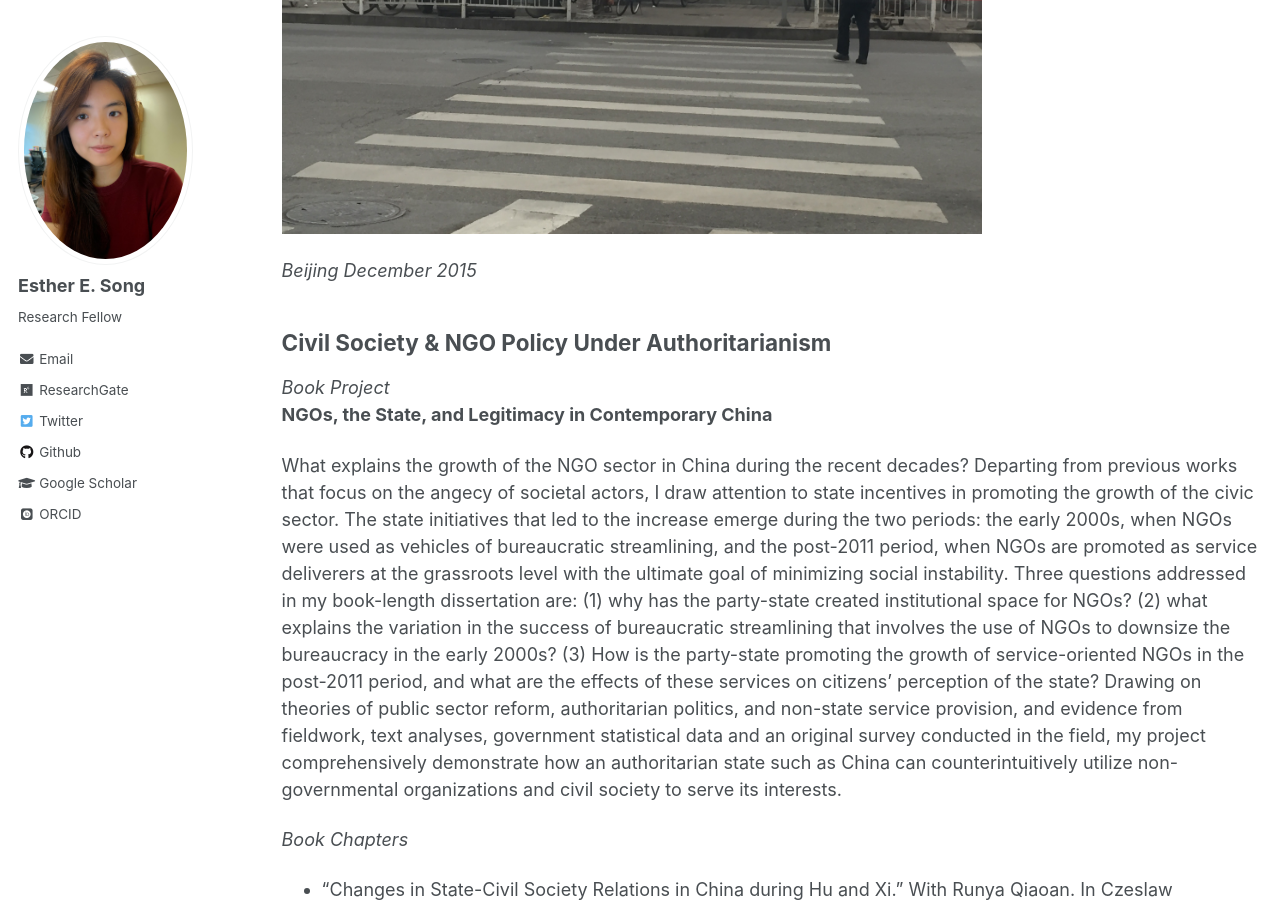
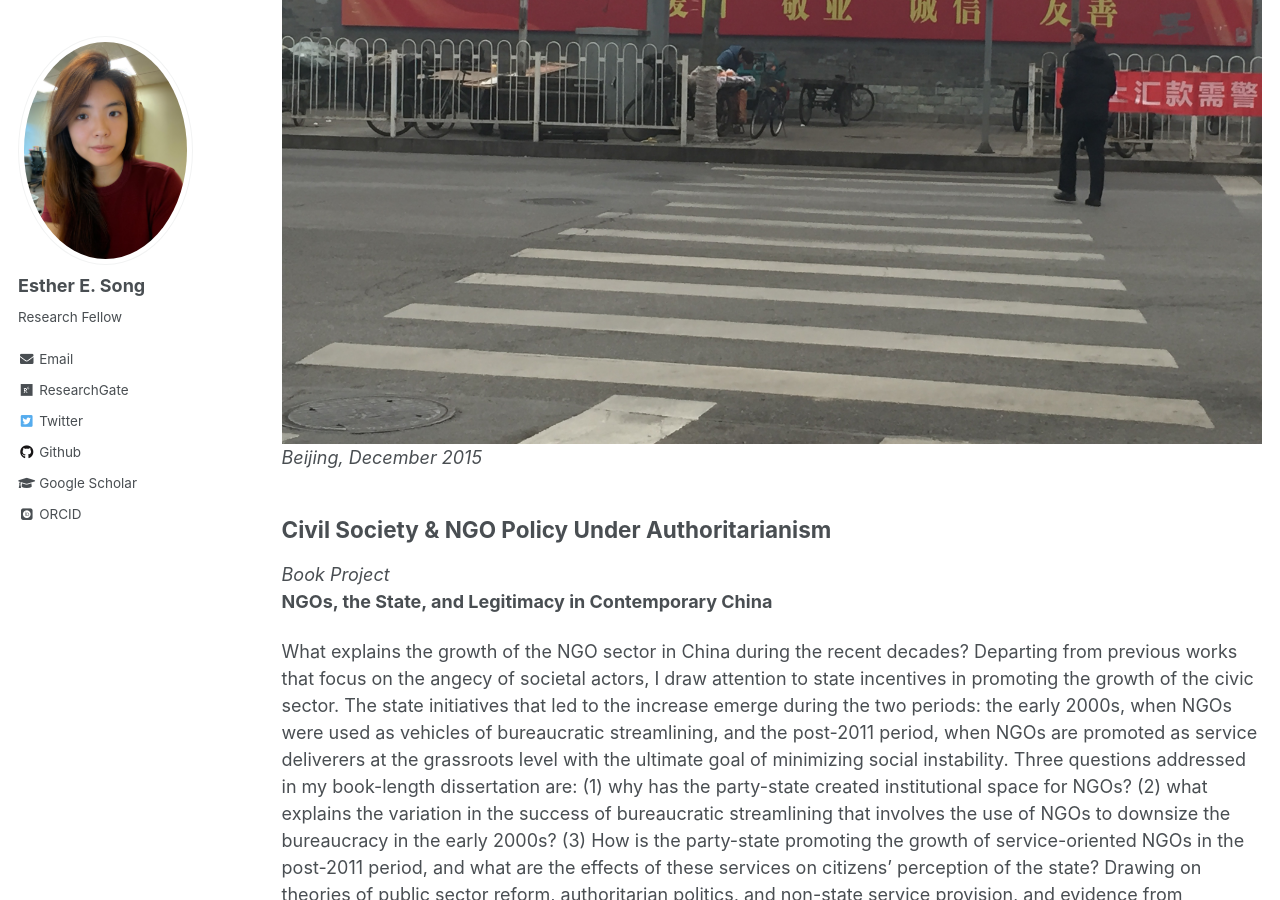
Before and after one commit to ehsong/ehsong.github.io, a Jekyll site: the page built from _pages/research.md, in a window 1280 px wide and 900 px high, scrolled down 1782 px. Built offline with Jekyll 4.4.1, drawn with Linux system fonts in a browser that asks for light colours; some web fonts are replaced.

Commit message:
Update research.md

```diff
--- a/_pages/research.md
+++ b/_pages/research.md
@@ -39,10 +39,9 @@
 1\. Song. E. E. 2023. Rising Anti-China Sentiment Supports South Korea’s Alignment with the US. GIGA Focus Asia. [[Open Access Link]](https://www.giga-hamburg.de/en/publications/giga-focus/rising-anti-china-sentiment-supports-south-koreas-alignment-with-the-us)
 
 # On-going Research
+![](/images/crosswalk.jpg)
+*Beijing, December 2015*
 
-<img src="https://github.com/ehsong/ehsong.github.io/blob/master/images/crosswalk.jpg?raw=true" width="700" height="525">
-
-*Beijing December 2015*
 ## Civil Society & NGO Policy Under Authoritarianism
 
 *Book Project*
```
